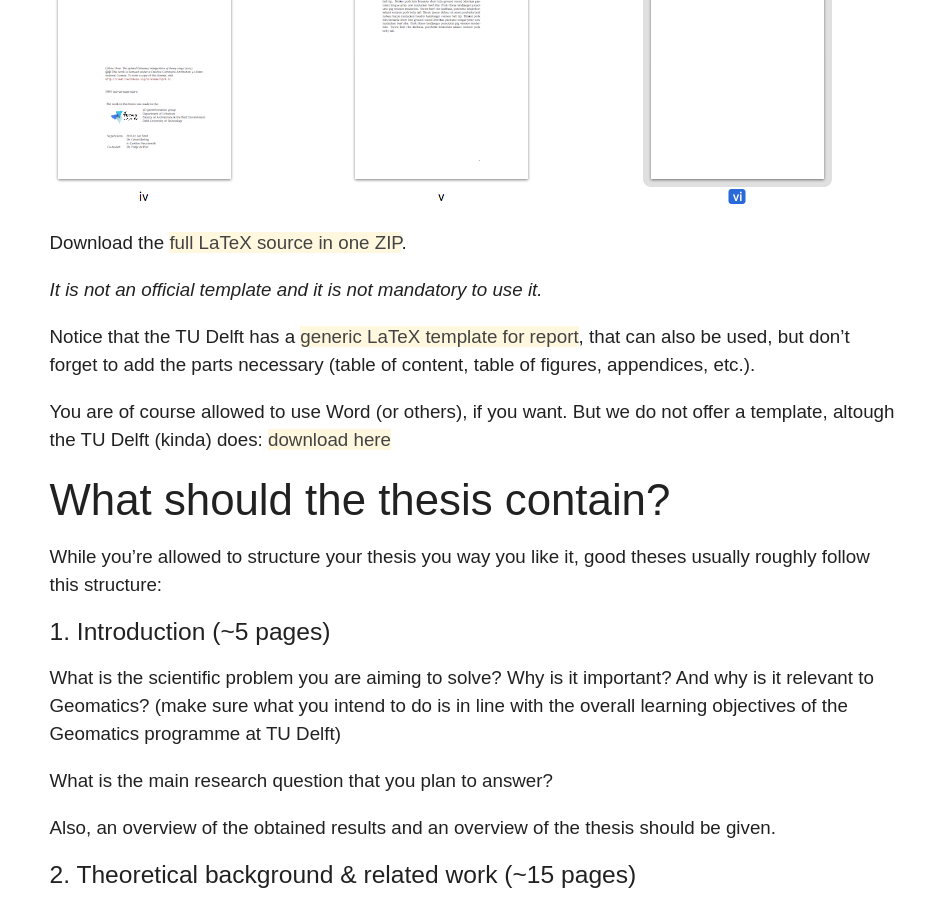
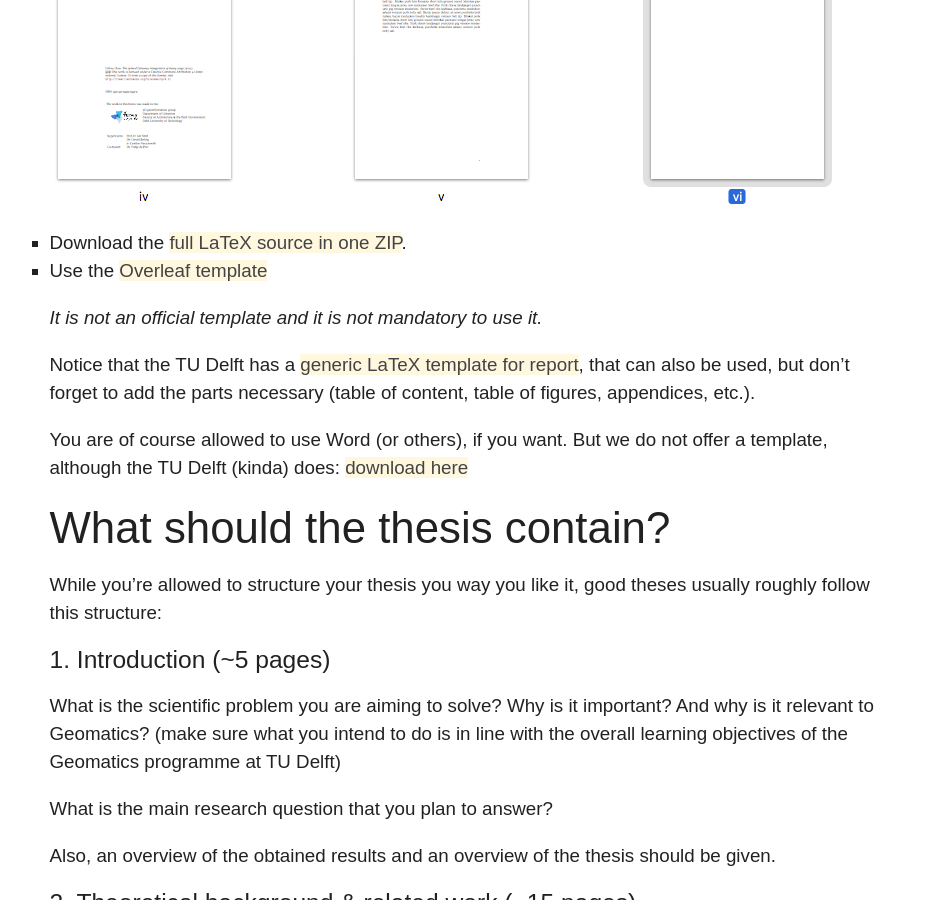
Before and after one commit to tudelft3d/geo2020, a Jekyll site: the page built from templates/index.md, in a window 1280 px wide and 900 px high, scrolled down 1920 px. Shown: the whole window, without its empty margins (165-1090 px from the left). Built offline with Jekyll 4.4.1, drawn with Linux system fonts in a browser that asks for light colours; nearby versions of some CDN libraries.

Commit message:
link to Overleaf thesis template

```diff
--- a/templates/index.md
+++ b/templates/index.md
@@ -54,14 +54,15 @@ It looks like this:
 
 [![](thesislatex.png)](https://github.com/tudelftgeomatics/thesis_template/raw/master/thesis.pdf)
 
-Download the [full LaTeX source in one ZIP](https://github.com/tudelftgeomatics/thesis_template/archive/master.zip).
+  - Download the [full LaTeX source in one ZIP](https://github.com/tudelftgeomatics/thesis_template/archive/master.zip).
+  - Use the [Overleaf template](https://www.overleaf.com/latex/templates/msc-geomatics-thesis-template-tu-delft/yvjpkwvtkrwz#.WhwiarQ-dYg)
 
 *It is not an official template and it is not mandatory to use it.*
 
 Notice that the TU Delft has a [generic LaTeX template for report](https://www.tudelft.nl/en/tu-delft-corporate-design/downloads/), that can also be used, but don't forget to add the parts necessary (table of content, table of figures, appendices, etc.).
 
 You are of course allowed to use Word (or others), if you want.
-But we do not offer a template, altough the TU Delft (kinda) does: [download here](https://d1rkab7tlqy5f1.cloudfront.net/Websections/TU%20Delft%20Huisstijl/BSc-MSc_report_mei_2015.doc)
+But we do not offer a template, although the TU Delft (kinda) does: [download here](https://d1rkab7tlqy5f1.cloudfront.net/Websections/TU%20Delft%20Huisstijl/BSc-MSc_report_mei_2015.doc)
 
 
 ### What should the thesis contain?
```
